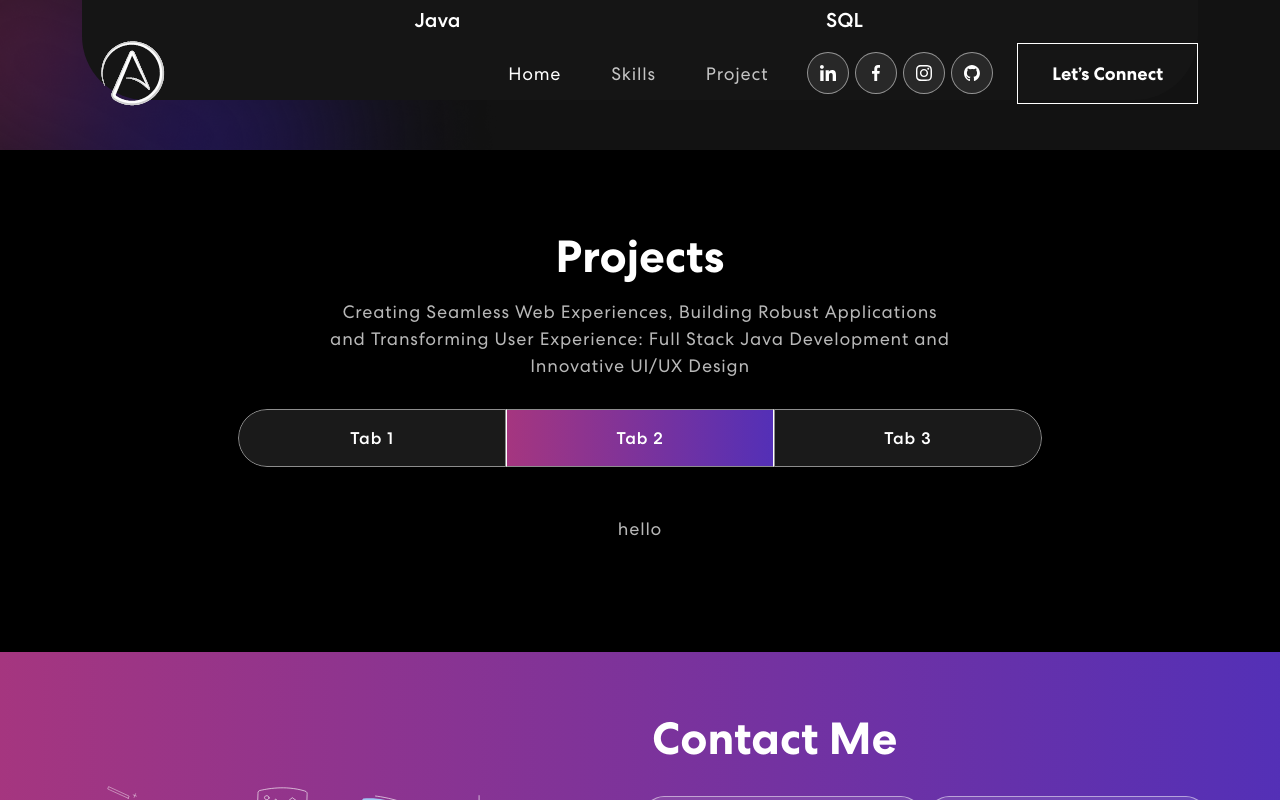
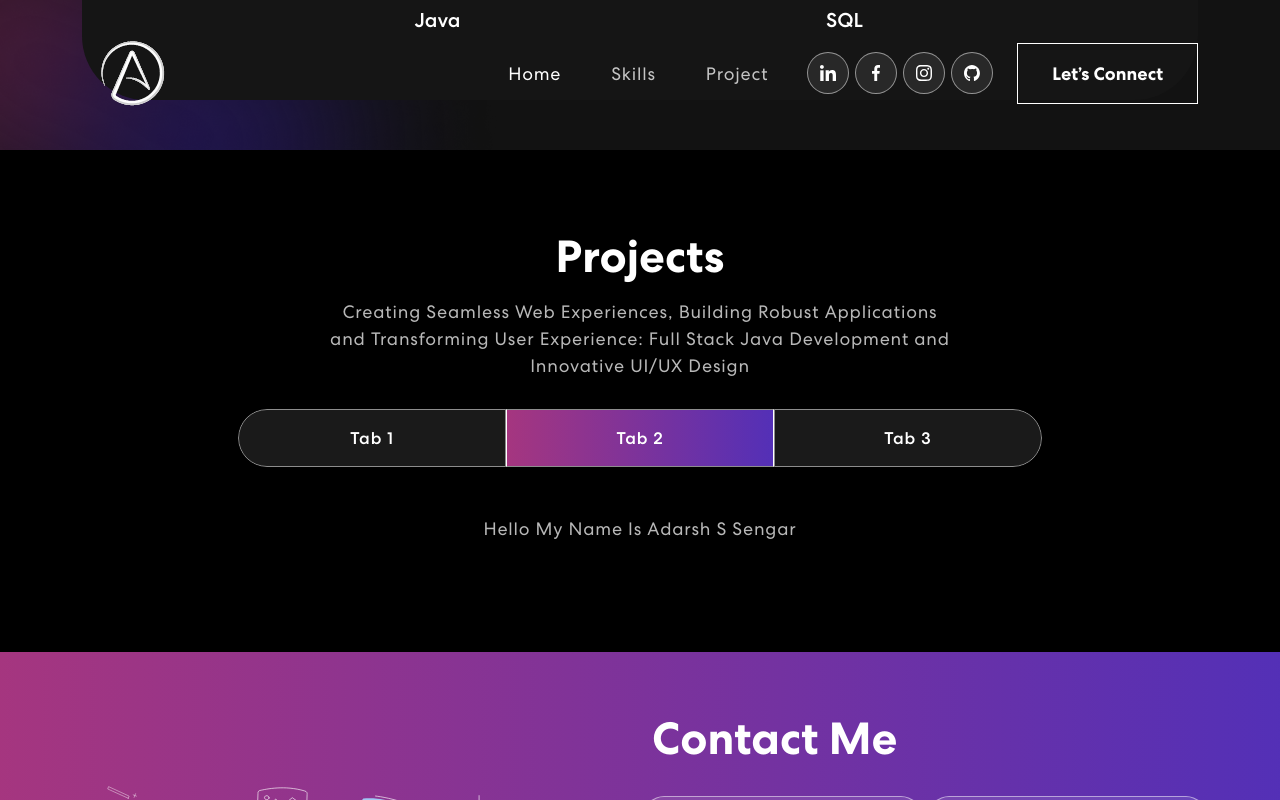
Before and after one commit to Adarshsengar1431/Adarsh-Portfolio, a React (Create React App) app: page / in a window 1280 px wide. Both pictures are taken after a click on the tab "Tab 2". Shown: the part 1261-2061 px from the top of the page. Built offline with nearby package versions, Linux system fonts and the light colour scheme.

Commit message:
Describe the changes made

```diff
--- a/src/components/Projects.js
+++ b/src/components/Projects.js
@@ -15,17 +15,17 @@ export const Projects = () => {
   const projects = [
     {
       title: "Online Job Portal",
-      description: "HTML,CSS,JS,PHP",
+      description: "HTML,CSS,JS,PHP,SQL",
       imgUrl: projImg1,
     },
     {
       title: "Online Blood Bank Management System",
-      description: "HTML,CSS,JS,PHP",
+      description: "HTML,CSS,JS,PHP,SQL",
       imgUrl: projImg2,
     },
     {
       title: "Portfolio",
-      description: "React JS, Node JS, Tailwind CSS",
+      description: "React JS, Node JS",
       imgUrl: projImg3,
     },
   ];
@@ -73,14 +73,14 @@ export const Projects = () => {
                     <Tab.Pane eventKey="second">
 
 
-                      <p>hello</p>
+                      <p>Hello My Name Is Adarsh S Sengar</p>
 
 
                     </Tab.Pane>
                     <Tab.Pane eventKey="third">
 
 
-                      <p>hello</p>
+                      <p>Hello My Name Is Adarsh S Sengar</p>
 
 
                     </Tab.Pane>
```
